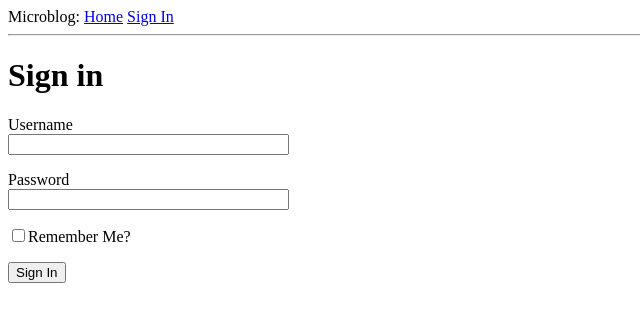
After one commit to JayKayAce/dvdcollectionapp, a Flask app: page /login in a window 1280 px wide. The commit adds this page. Shown: the top 322 px of the page, without its empty margins (0-640 px from the left). Run offline with Flask 2, Linux system fonts and the light colour scheme.

Commit message:
added login form

```diff
--- a/app/__init__.py
+++ b/app/__init__.py
@@ -1,5 +1,7 @@
 from flask import Flask
+from config import Config
 
 app = Flask(__name__)
+app.config.from_object(Config)
 
 from app import routes
--- /dev/null
+++ b/app/forms.py
@@ -0,0 +1,9 @@
+from flask_wtf import FlaskForm
+from wtforms import StringField, PasswordField, BooleanField, SubmitField
+from wtforms.validators import DataRequired
+
+class LoginForm(FlaskForm):
+    username = StringField("Username", validators=[DataRequired()])
+    password = PasswordField ("Password", validators=[DataRequired()])
+    remember_me = BooleanField("Remember Me?")
+    submit = SubmitField("Sign In")
--- a/app/routes.py
+++ b/app/routes.py
@@ -1,5 +1,7 @@
 from flask import render_template
 from app import app
+from app.forms import LoginForm
+
 
 @app.route("/")
 @app.route("/index")
@@ -16,3 +18,8 @@ def index():
         }
     ]
     return render_template('index.html', title = "Home", user=user, posts=posts)
+
+@app.route("/login")
+def login():
+    form = LoginForm()
+    return render_template("login.html", title="Sign In", form=form)
--- a/app/templates/base.html
+++ b/app/templates/base.html
@@ -7,7 +7,10 @@
         {% endif %}
     </head>
     <body>
-        <div>Microblog: <a href="/index">Home</a></div>
+        <div>Microblog:
+            <a href="/index">Home</a>
+            <a href="/login">Sign In</a>
+        </div>
         <hr>
         {% block content%}{% endblock %}
     </body>
--- /dev/null
+++ b/app/templates/login.html
@@ -0,0 +1,18 @@
+{% extends "base.html" %}
+
+{% block content %}
+    <h1>Sign in</h1>
+    <form action="" method="post" novalidate>
+        {{ form.hidden_tag() }}
+        <p>
+            {{ form.username.label }}<br>
+            {{ form.username(size=32) }}
+        </p>
+        <p>
+            {{ form.password.label }}<br>
+            {{ form.password(size = 32) }}
+        </p>
+        <p>{{ form.remember_me() }}{{ form.remember_me.label }}</p>
+        <p>{{ form.submit() }}</p>
+    </form>
+{% endblock %}
--- /dev/null
+++ b/config.py
@@ -0,0 +1,4 @@
+import os
+
+class Config:
+    SECRET_KEY = os.environ.get("SECRET_KEY") or "you-will-never-guess"
```
Also changed, not shown: 2 other files.
